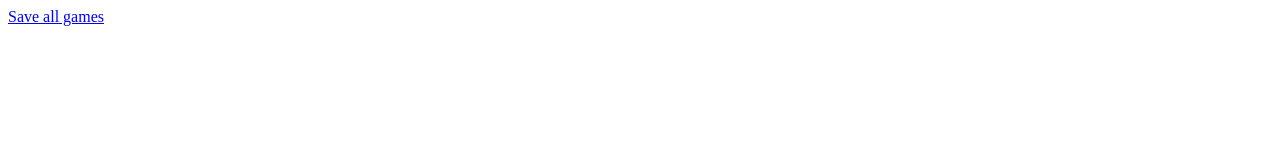
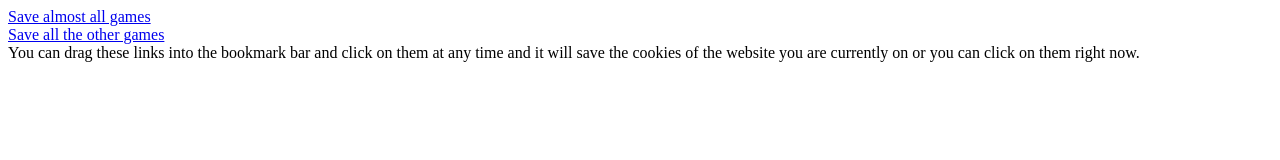
Before and after one commit to abnormalwebsite/save, a plain HTML site: page index.html in a window 1280 px wide. Drawn offline with Linux system fonts and the light colour scheme.

Commit message:
Update index.html

```diff
--- a/index.html
+++ b/index.html
@@ -1 +1,4 @@
-<a href = 'javascript:var element = document.createElement('a');  element.setAttribute('href', 'data:text/plain;charset=utf-8,' + encodeURIComponent(new XMLSerializer().serializeToString(document)));  element.setAttribute('download', &quot;cookies.txt&quot;);  element.style.display = 'none';  document.body.appendChild(element);  element.click();  document.body.removeChild(element);'> Save all games</a>
+<a href = "javascript:var element = document.createElement('a');  element.setAttribute('href', 'data:text/plain;charset=utf-8,' + encodeURIComponent(new XMLSerializer().serializeToString(document.cookie)));  element.setAttribute('download', &quot;cookies.txt&quot;);  element.style.display = 'none';  document.body.appendChild(element);  element.click();  document.body.removeChild(element);">Save almost all games</a><br>
+<a href = "javascript:var element = document.createElement('a');  element.setAttribute('href', 'data:text/plain;charset=utf-8,' + JSON.stringify(localStorage));  element.setAttribute('download', &quot;localstorage.txt&quot;);  element.style.display = 'none';  document.body.appendChild(element);  element.click();  document.body.removeChild(element);">Save all the other games</a>
+<br>
+You can drag these links into the bookmark bar and click on them at any time and it will save the cookies of the website you are currently on or you can click on them right now.
```
